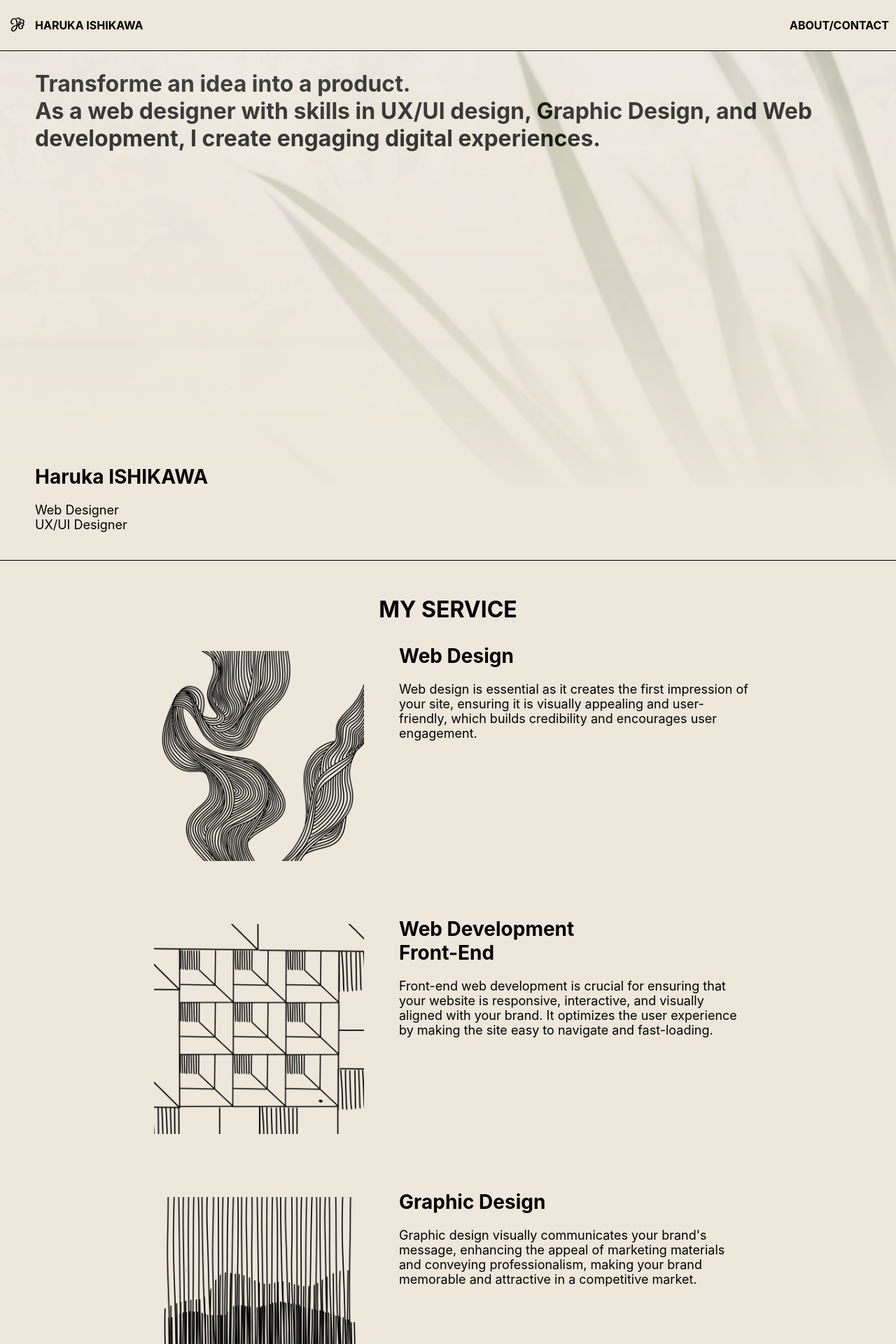
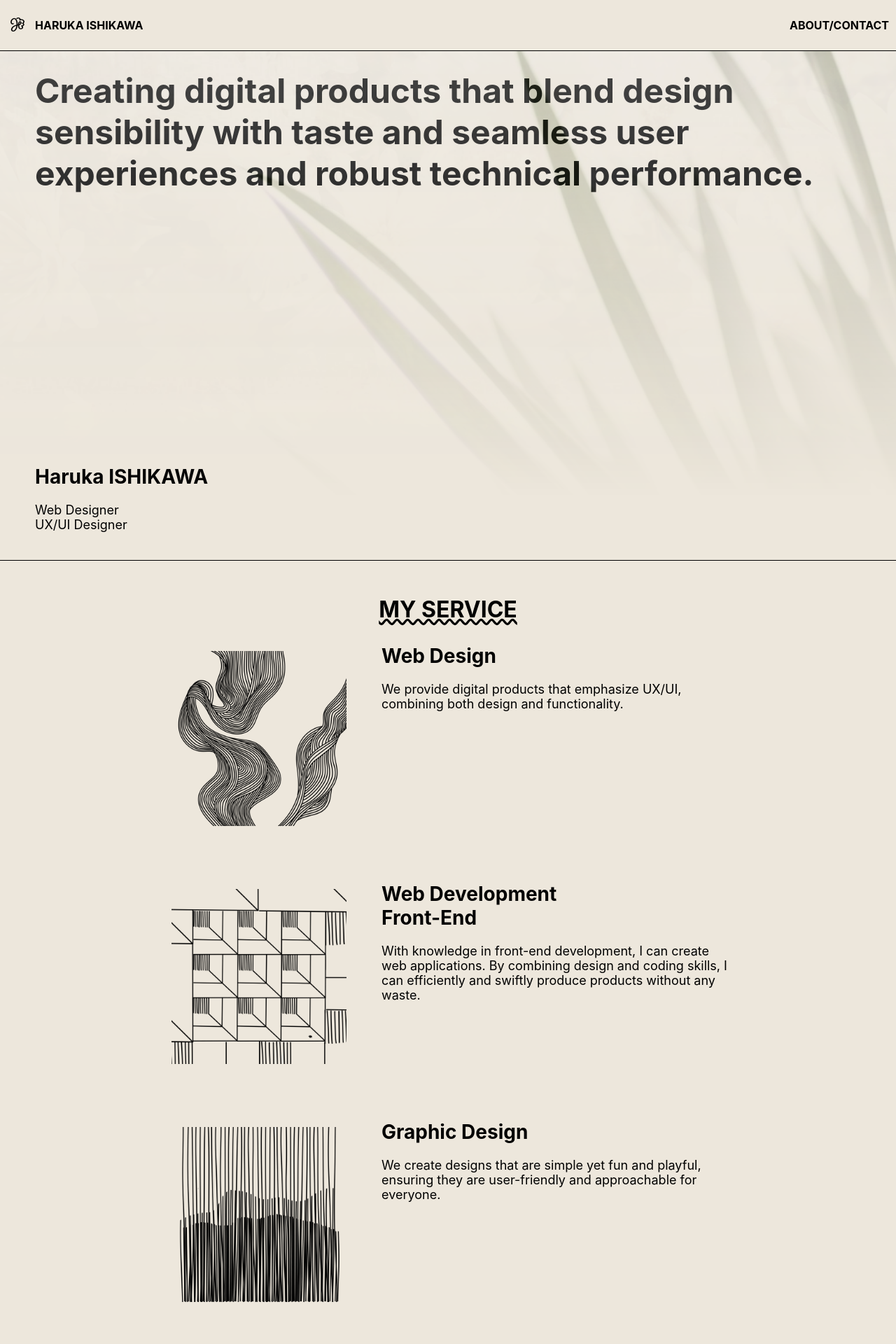
Before and after one commit to HAL13000/portfoliowebdesign, a React (Create React App) app: page / in a window 1280 px wide. Shown: the top 1920 px of the page at 70% size. Built offline with nearby package versions, Linux system fonts and the light colour scheme.

Commit message:
commit by Haru

```diff
--- a/src/pages/About/About.js
+++ b/src/pages/About/About.js
@@ -54,7 +54,7 @@ const About = () => {
             <div className="itemContainer">
               <p className="title">CONTACT</p>
               <div className="itemBox">
-                <p className="item">harukaishikawa8000@gmail.com</p>
+                <p className="description">harukaishikawa8000@gmail.com</p>
               </div>
               <div className="itemBox">
                 <button className="navigateBtn" onClick={handleToLinkedIn}>
--- a/src/pages/Index/Index.js
+++ b/src/pages/Index/Index.js
@@ -12,7 +12,6 @@ import graphicImg from "../../images/pics/img_graphicdesign_m.png";
 import creativeImg from "../../images/pics/create002_m.png";
 import SlideShow from "../../components/SlideShow/SlideShow";
 import AnimatedComponent from "../../components/Animation/AnimatedComponent";
-
 const Index = () => {
   const navigate = useNavigate();
   const { state } = useLocation();
@@ -42,9 +41,8 @@ const Index = () => {
       <div className="hero">
         <div className="hero_container">
           <h1>
-            Transforme an idea into a product.
-            <br /> As a web designer with skills in UX/UI design, Graphic
-            Design, and Web development, I create engaging digital experiences.
+            Creating digital products that blend design sensibility with taste
+            and seamless user experiences and robust technical performance.
           </h1>
           <div className="heroBox">
             <p className="title">Haruka ISHIKAWA</p>
@@ -68,10 +66,8 @@ const Index = () => {
               <div className="serviceDescription">
                 <p className="title">Web Design</p>
                 <p className="description">
-                  Web design is essential as it creates the first impression of
-                  your site, ensuring it is visually appealing and
-                  user-friendly, which builds credibility and encourages user
-                  engagement.
+                  We provide digital products that emphasize UX/UI, combining
+                  both design and functionality.
                 </p>
               </div>
             </div>
@@ -84,10 +80,9 @@ const Index = () => {
                   Web Development <br /> Front-End
                 </p>
                 <p className="description">
-                  Front-end web development is crucial for ensuring that your
-                  website is responsive, interactive, and visually aligned with
-                  your brand. It optimizes the user experience by making the
-                  site easy to navigate and fast-loading.
+                  With knowledge in front-end development, I can create web
+                  applications. By combining design and coding skills, I can
+                  efficiently and swiftly produce products without any waste.
                 </p>
               </div>
             </div>
@@ -98,10 +93,8 @@ const Index = () => {
               <div className="serviceDescription">
                 <p className="title">Graphic Design</p>
                 <p className="description">
-                  Graphic design visually communicates your brand's message,
-                  enhancing the appeal of marketing materials and conveying
-                  professionalism, making your brand memorable and attractive in
-                  a competitive market.
+                  We create designs that are simple yet fun and playful,
+                  ensuring they are user-friendly and approachable for everyone.
                 </p>
               </div>
             </div>
--- a/src/pages/Index/Index.scss
+++ b/src/pages/Index/Index.scss
@@ -1,5 +1,7 @@
 @import "../../styles/themes";
 @import "../../styles/media";
+@import "../../styles/line";
+
 // @import "../../styles/animation";
 .index {
   overflow: hidden;
@@ -19,12 +21,12 @@
     .hero_container {
       h1 {
         // background-color: seagreen;
-
         position: absolute;
         top: 40px;
         padding: 0px 50px;
-        margin: 0;
+        margin: 0px;
         margin-top: 60px;
+
         @include tab {
           padding: 0px 20px;
         }
@@ -70,10 +72,9 @@
           display: flex;
           align-items: center;
         }
-        // @include fadeIn;
         img {
-          width: 300px;
-          height: 300px;
+          width: 250px;
+          height: 250px;
           padding: 30px;
           @include tab {
             width: 230px;
@@ -101,15 +102,15 @@
             }
           }
         }
-      }
-      .myServiceBox:nth-child(even) {
-        flex-direction: row-reverse;
-        @include sp {
-          flex-direction: column;
-          text-align: center;
-          display: flex;
-          align-items: center;
-        }
+        // .myServiceBox:nth-child(even) {
+        //   flex-direction: row-reverse;
+        //   @include sp {
+        //     flex-direction: column;
+        //     text-align: center;
+        //     display: flex;
+        //     align-items: center;
+        //   }
+        // }
       }
     }
 
--- /dev/null
+++ b/src/styles/_font.scss
@@ -0,0 +1,4 @@
+// @font-face {
+//   font-family: "aaa";
+//   src: url("../assets/font/aaa");
+// }
--- /dev/null
+++ b/src/styles/_line.scss
@@ -0,0 +1,15 @@
+@import "./media";
+@mixin line {
+  text-decoration: underline wavy var(--mainColor);
+  // border-bottom: 4px solid var(--mainColor);
+  // margin: 0 3px;
+  // margin: 0 10px;
+  //   text-decoration: none;
+  //   box-shadow: inset 0 -3px 0;
+  //   color: var(--mainColor);
+  //   overflow: hidden;
+  @include sp {
+    border-bottom: none;
+    margin: 0;
+  }
+}
--- a/src/styles/index.scss
+++ b/src/styles/index.scss
@@ -1,6 +1,9 @@
 @import "./themes";
 @import "./media";
 @import "../../src/components/Animation/animation";
+@import "./font";
+@import "./line";
+
 body {
   margin: 0;
   font-family: -apple-system, BlinkMacSystemFont, "Segoe UI", "Roboto", "Oxygen",
@@ -22,9 +25,19 @@ main {
     overflow: hidden;
   }
 }
+h1 {
+  font-size: 48px;
+  @include tab {
+    font-size: 32px;
+  }
+  @include sp {
+    font-size: 28px;
+  }
+}
 p.section {
   font-weight: bold;
   font-size: 32px;
+  @include line;
   @include tab {
     font-size: 28px;
   }
```
Also changed, not shown: 1 other file (tests, documents, lock files or other folders).
